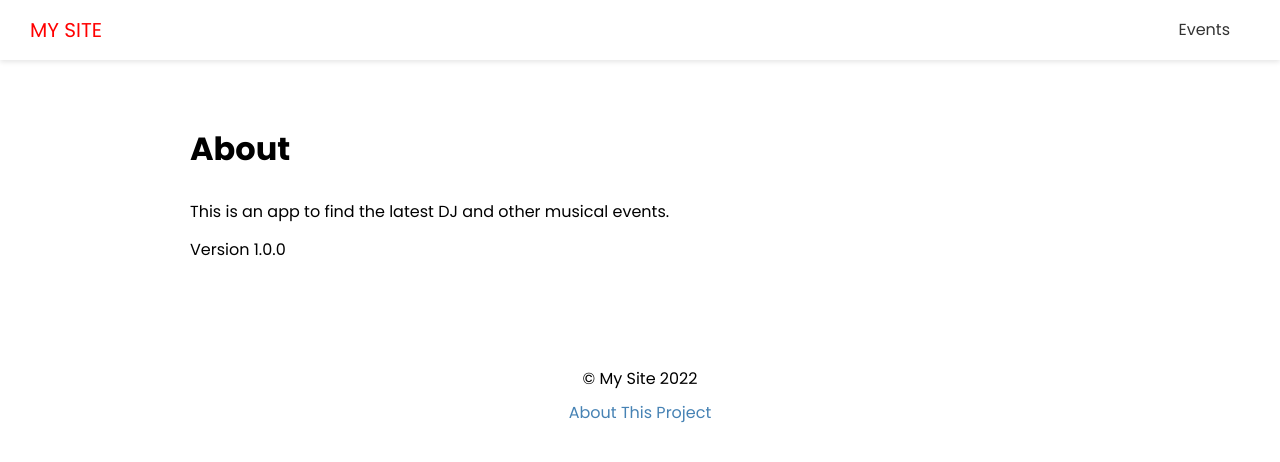
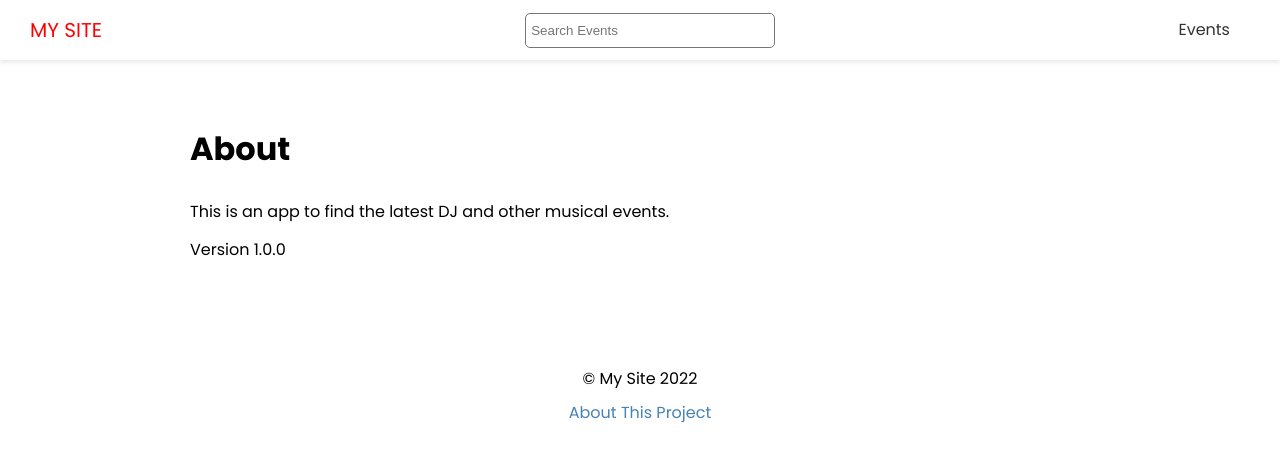
Before and after one commit to kkata/dj-events-frontend, a Next.js app: page /about in a window 1280 px wide. Shown: the top 462 px of the page. Built offline with nearby package versions, Linux system fonts and the light colour scheme.

Commit message:
search component

```diff
--- a/components/Header.tsx
+++ b/components/Header.tsx
@@ -1,4 +1,5 @@
 import Link from "next/link";
+import Search from "./Search";
 import styles from "@/styles/Header.module.css";
 
 export default function Header() {
@@ -7,6 +8,8 @@
       <div className={styles.logo}>
         <Link href="/">My Site</Link>
       </div>
+
+      <Search />
 
       <nav>
         <ul>
--- /dev/null
+++ b/components/Search.tsx
@@ -0,0 +1,30 @@
+import React, { useState } from "react";
+import { useRouter } from "next/router";
+import styles from "@/styles/Search.module.css";
+
+const Search = () => {
+  const [term, setTerm] = useState("");
+
+  const router = useRouter();
+
+  const handleSubmit = (e: React.FormEvent) => {
+    e.preventDefault();
+    router.push(`/events/search?term=${term}`);
+    setTerm("");
+  };
+
+  return (
+    <div className={styles.search}>
+      <form onSubmit={handleSubmit}>
+        <input
+          type="text"
+          value={term}
+          onChange={(e) => setTerm(e.target.value)}
+          placeholder="Search Events"
+        />
+      </form>
+    </div>
+  );
+};
+
+export default Search;
--- /dev/null
+++ b/styles/Search.module.css
@@ -0,0 +1,7 @@
+.search input {
+  width: 250px;
+  height: 35px;
+  padding: 5px;
+  border: 1px #777 solid;
+  border-radius: 5px;
+}
```
